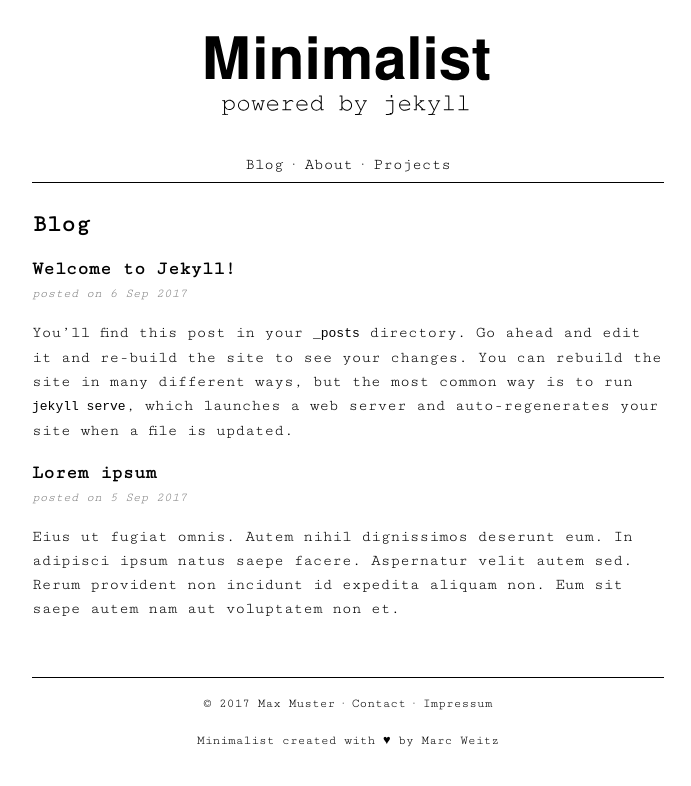
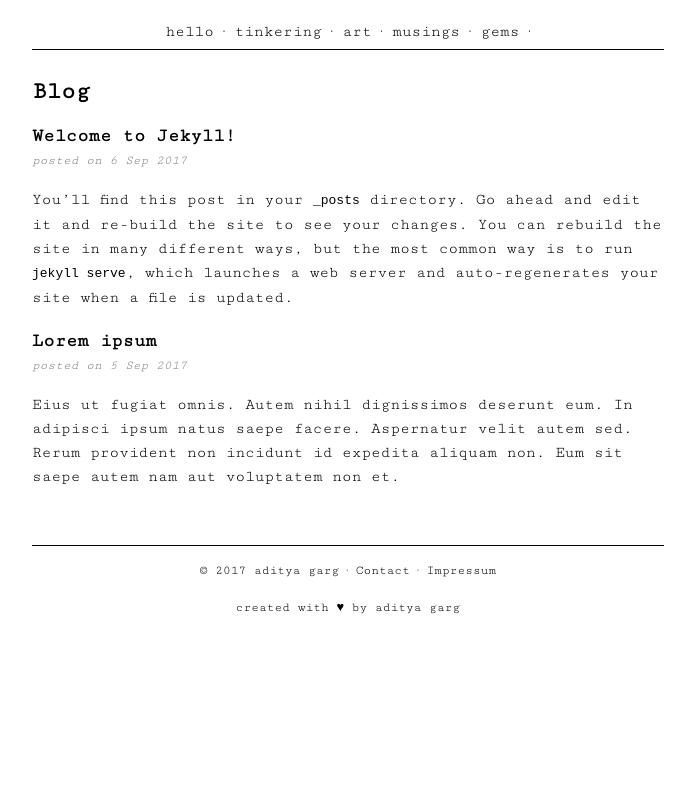
Before and after one commit to adityagarg/adityagarg.github.io, a Jekyll site: the page built from docs/index.md, in a window 1280 px wide. Shown: the top 786 px of the page, without its empty margins (292-983 px from the left). Built offline with Jekyll 4.4.1, drawn with Linux system fonts in a browser that asks for light colours.

Commit message:
step uno

```diff
--- a/docs/_config.yml
+++ b/docs/_config.yml
@@ -1,5 +1,5 @@
-title: Minimalist
-owner: Max Muster
+title: shire
+owner: aditya garg
 email:
 description: A simple and minimalistic jekyll blogging theme
 baseurl: "" # the subpath of your site, e.g. /blog
--- a/docs/_includes/footer.html
+++ b/docs/_includes/footer.html
@@ -1,10 +1,10 @@
 <div id="footer">
   <p>
-    © 2017 {{site.owner}}  ·
-    <a href="{{site.url}}{{site.baseurl}}/contact/">Contact</a>  ·
+    © 2017 {{site.owner}} ·
+    <a href="{{site.url}}{{site.baseurl}}/contact/">Contact</a> ·
     <a style="color: black;" href="{{site.url}}{{site.baseurl}}/impressum/">Impressum</a>
   </p>
   <p>
-    <a href="https://github.com/Trybnetic/minimalist/">Minimalist</a> created with &#9829; by <a href="https://github.com/Trybnetic/">Marc Weitz</a>
+    created with &#9829; by aditya garg
   </p>
 </div>
--- a/docs/_includes/logo.html
+++ b/docs/_includes/logo.html
@@ -1,5 +1,2 @@
 <div id="logo">
-  <a href="{{site.url}}{{site.baseurl}}/">
-    <img src="{{site.url}}{{site.baseurl}}/assets/images/logo.svg" alt="Logo"></img>
-  </a>
 </div>
--- a/docs/_includes/nav.html
+++ b/docs/_includes/nav.html
@@ -1,5 +1,7 @@
 <div id="nav">
-  <a href="{{site.url}}{{site.baseurl}}/">Blog</a> ·
-  <a href="{{site.url}}{{site.baseurl}}/about/">About</a> ·
-  <a href="{{site.url}}{{site.baseurl}}/projects/">Projects</a>
+  <a href="{{site.url}}{{site.baseurl}}/">hello</a> ·
+  <a href="{{site.url}}{{site.baseurl}}/about/">tinkering</a> ·
+  <a href="{{site.url}}{{site.baseurl}}/about/">art</a> ·
+  <a href="{{site.url}}{{site.baseurl}}/projects/">musings</a> ·
+  <a href="{{site.url}}{{site.baseurl}}/projects/">gems</a> ·
 </div>
```
